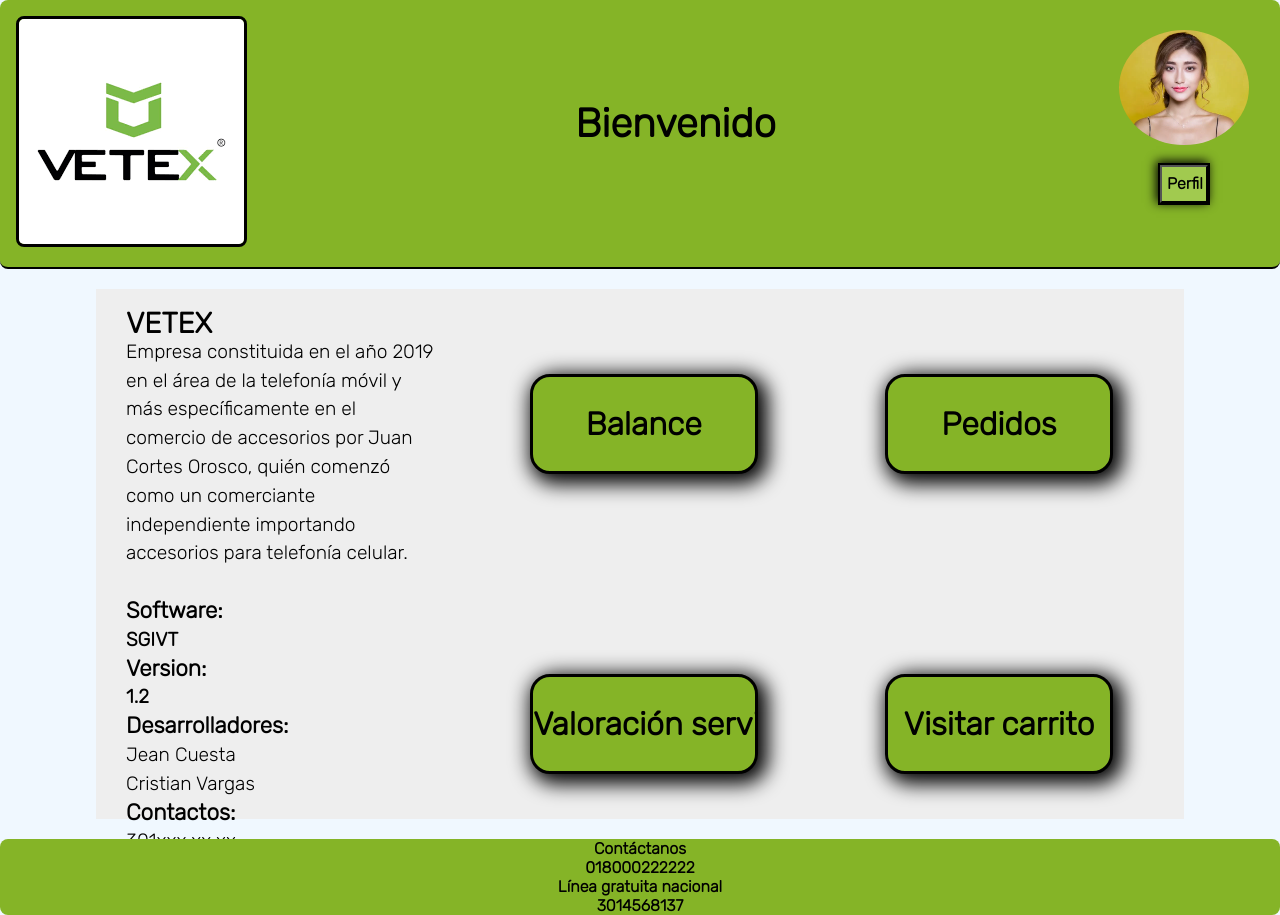
After one commit to Runnercramer/First_project, a PHP site: page /customer/vista_cliente.html in a window 1280 px wide. The commit adds this page. Run offline with PHP 8.4, Linux system fonts and the light colour scheme.

Commit message:
Actualización de rutas e interfaz inicial cliente

```diff
--- /dev/null
+++ b/customer/customer_styles.css
@@ -0,0 +1,78 @@
+body{
+    background-color:aliceblue;
+}
+
+.methods{
+    width:85%;
+    height:530px;
+    margin:20px auto;
+    padding:10px;
+    display:grid;
+    grid-template-columns: 1fr 2fr;
+    grid-gap:10px;
+    background-color:#eee;
+}
+
+.profile{
+    width:15%;
+    text-align:center;
+}
+
+#profile_image{
+    margin-top:30px;
+    margin-left:auto;
+    margin-right:auto;
+    margin-bottom:20px;
+    display:block;
+    width:130px;
+    border-radius:50%;
+}
+.profile_button{
+    outline:2px solid black;
+    background-color:#a1ca4f;
+    width:25%;
+    padding:5px;
+    font-size:1em;
+    line-height:1.5em;
+    font-weight:bold;
+    box-shadow: -2px -2px 10px 2px black;
+}
+.profile_button:hover{
+    background-color:#74a118;
+}
+.profile_button:active{
+    background-color:white;
+}
+
+.information{
+    padding:10px 20px;;
+    font-size:1.2rem;
+    line-height:1.5em;
+}
+
+.function_cont{
+    display:grid;
+    grid-template-columns:repeat(2, 1fr);
+    grid-template-rows:repeat(2, 1fr);
+    grid-gap:5px;
+}
+
+.button{
+    display:block;
+    width:65%;
+    height:100px;
+    margin:75px auto;
+    border:3px solid black;
+    box-shadow: 5px 5px 20px 5px black;
+    border-radius:20px;
+    font-size:2em;
+    font-weight:bold;
+    background-color:#85b427;
+}
+.button:hover{
+    background-color:#a1ca4f;
+}
+.button:active{
+    background-color:black;
+    color:white;
+}
--- /dev/null
+++ b/customer/function.js
@@ -0,0 +1,12 @@
+function saludar(){
+    alert("Buenos días");
+}
+function despedir(){
+    alert("Adiós usuario");
+}
+function edad(){
+    prompt("¿Cuál es tu edad?");
+}
+function nombre(){
+    prompt("¿Cuál es tu nombre");
+}
--- /dev/null
+++ b/customer/vista_cliente.html
@@ -0,0 +1,46 @@
+<!DOCTYPE html>
+<html lang='es'>
+<head>
+    <title>Cliente</title>
+    <meta charset='UTF-8' />
+    <link rel='stylesheet' href='../main/estilos.css'/>
+    <link rel='icon' href='../imagenes/vetex.ico'/>
+    <link rel='preconnect' href='https://fonts.googleapis.com'>
+    <link rel='preconnect' href='https://fonts.gstatic.com' crossorigin>
+    <link href='https://fonts.googleapis.com/css2?family=Rubik:wght@300&display=swap' rel='stylesheet'>
+    <link rel="stylesheet" href="customer_styles.css">
+    <script src="function.js"></script>
+</head>
+<body>
+    <div id='cont1'>
+        <header id='enc1'>
+            <a href='vista_cliente.html'><img id='img1' src='../imagenes/descarga.png' alt='Logotipo de Vetex'></a>
+            <h1>Bienvenido</h1>
+            <div class="profile">
+                <img id="profile_image" src="../imagenes/profile.png" alt="Imagen de perfil">
+                <input type="button" class="profile_button" value="Perfil &#9881">
+            </div>
+        </header>
+        <section class="methods">
+            <div class="information">
+                <h2>VETEX</h2>
+                <p>Empresa constituida en el año 2019 en el área de la telefonía móvil y más específicamente en el comercio de accesorios por Juan Cortes Orosco, quién comenzó como un comerciante independiente importando accesorios para telefonía celular.</p>
+                <br>
+                <h3>Software:</h3><p><b>SGIVT</b></p>
+                <h3>Version:</h3><p><b>1.2</b></p>
+                <h3>Desarrolladores:</h3><p>Jean Cuesta<br>Cristian Vargas</p>
+                <h3>Contactos:</h3><p>301xxx xx xx<br>3022459827</p>
+            </div>
+            <div class="function_cont">
+                <div class="button1"><input class="button" type="button" onClick="saludar()" value="Balance"></div>
+                <div class="button2"><input class="button" type="button" onClick="despedir()" value="Pedidos"></div>
+                <div class="button3"><input class="button" type="button" onClick="edad()" value="Valoración servicio"></div>
+                <div class="button4"><input class="button" type="button" onClick="nombre()" value="Visitar carrito"></div>
+            </div>
+        </section>
+        <footer id='pa2'>
+            <p><b>Contáctanos<br>018000222222<br>Línea gratuita nacional<br>3014568137</b></p>
+        </footer>
+    </div>
+</body>
+</html>
--- a/main/PQR.html
+++ b/main/PQR.html
@@ -5,7 +5,6 @@
     <meta charset="UTF-8" />
     <link rel="stylesheet" href="estilos.css"/>
     <link rel="icon" href="../imagenes/vetex.ico"/>
-
     <link rel="preconnect" href="https://fonts.googleapis.com">
     <link rel="preconnect" href="https://fonts.gstatic.com" crossorigin>
     <link href="https://fonts.googleapis.com/css2?family=Rubik:wght@300&display=swap" rel="stylesheet">
--- a/main/catalogo.html
+++ b/main/catalogo.html
@@ -14,7 +14,7 @@
 <body>
     <div id="cont1">
         <header>
-            <a href="index.html"><img id="vet1" src="../imagenes/descarga.png" alt="Logotipo de Vetex"></a>
+            <a href="index.html"><img id="img1" src="../imagenes/descarga.png" alt="Logotipo de Vetex"></a>
             <h1>Calidad a los mejores precios</h1><br><h1>Catálogo</h1>
         </header>
            <div id="cont2">
--- a/main/estilos.css
+++ b/main/estilos.css
@@ -16,7 +16,7 @@
     border-bottom:2px solid black;
     justify-content: space-between;
 }
-#cont1 img{
+#img1{
     margin:1em;
     border-radius:0.5em;
     border:3px solid black;
--- a/main/login.php
+++ b/main/login.php
@@ -3,7 +3,6 @@ include('../connection.php');
 if(isset($_POST['login'])){
     $user = mysqli_real_escape_string($connection, $_POST['user']);
     $password = mysqli_real_escape_string($connection, $_POST['password']);
-    //$query1 = "SELECT email, contraseñaUsuario FROM usuario WHERE email = '$user' AND contraseñaUsuario = '$password'";
     $query1 = "SELECT email FROM email WHERE email = '$user'";
     $query2 = "SELECT contraseñaUsuario FROM usuario WHERE contraseñaUsuario = '$password'";
     $answer1 = mysqli_query($connection, $query1);
--- a/main/myv.html
+++ b/main/myv.html
@@ -14,7 +14,7 @@
 <body>
     <div id="cont1">
         <header>
-            <a href="index.html"><img id="vet1" src="../imagenes/descarga.png" alt="Logotipo de Vetex"></a>
+            <a href="index.html"><img id="img1" src="../imagenes/descarga.png" alt="Logotipo de Vetex"></a>
             <h1>Calidad a los mejores precios</h1><br><h1>¿Quiénes somos?</h1>
         </header>
             <div class="cont1">
--- a/main/terminos.php
+++ b/main/terminos.php
@@ -17,7 +17,7 @@
 <body id="bod5">
     <div id="cont1">
     <header>
-        <a href="index.html"><img src="../imagenes/descarga.png"></a>
+        <a href="index.html"><img id="img1" src="../imagenes/descarga.png"></a>
         <h1>Términos y condiciones para el manejo de datos y uso de sitio Web.</h1>
     </header>
     <section id="secc10">
```
Also changed, not shown: customer/controlador_cliente.php (added, +10 -0 lines), imagenes/profile.png (added).
